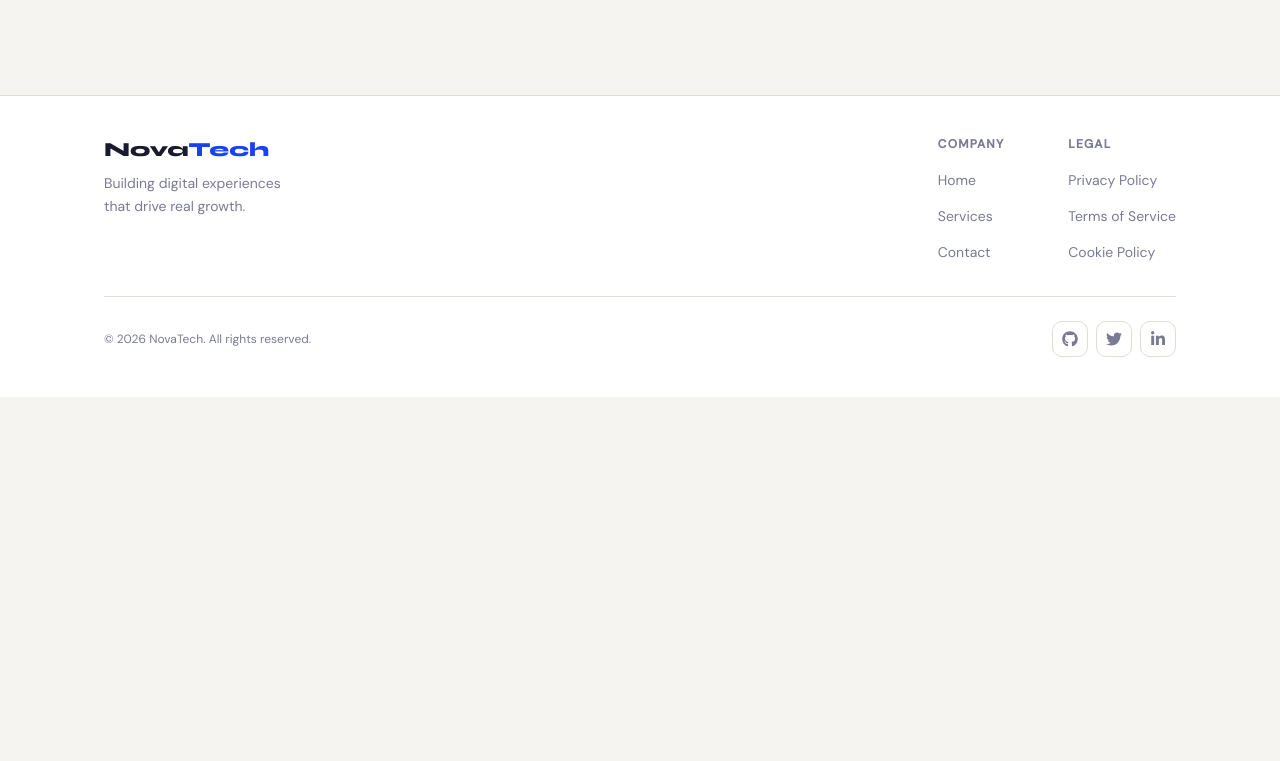
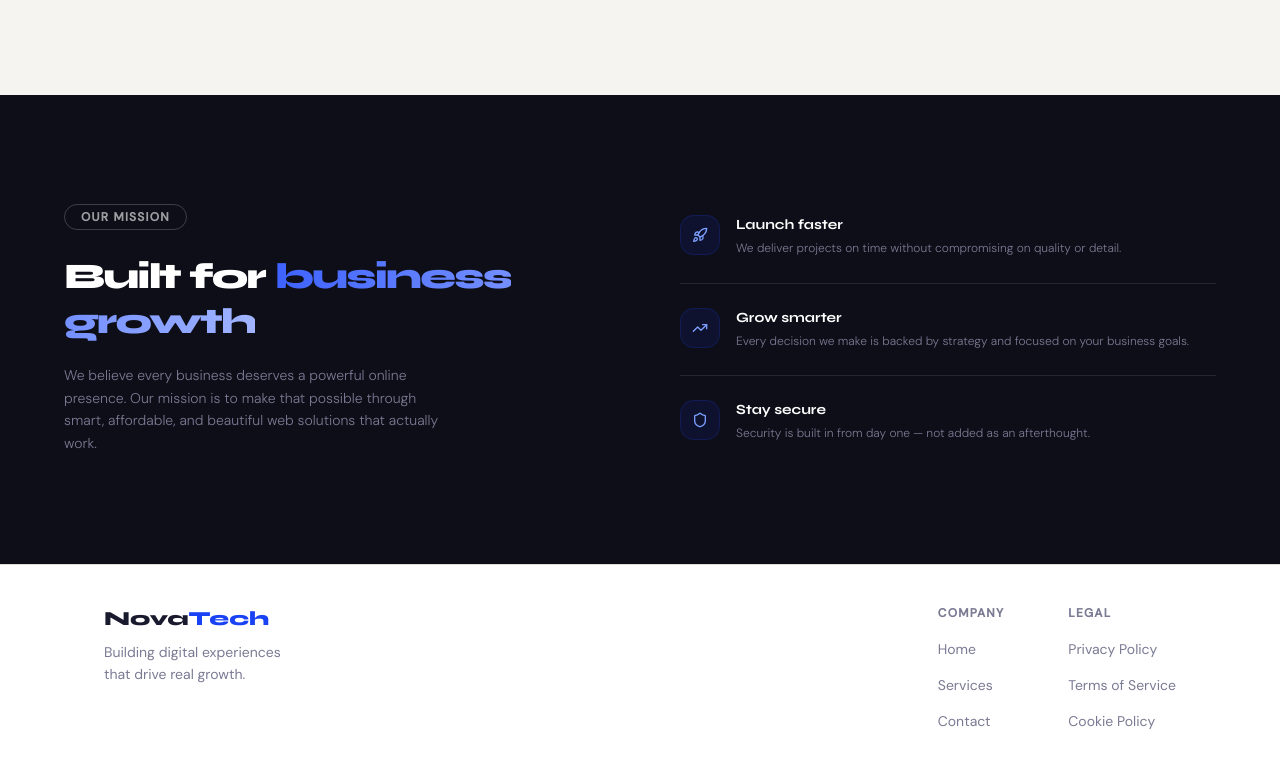
Before and after one commit to sadiksaifi9958/nova-tech-2.0, a Next.js app: page /about in a window 1280 px wide. Shown: the part 625-1386 px from the top of the page. Before the commit the page ends 1022 px from the top, so only its background shows below. Built offline with nearby package versions, Linux system fonts and the light colour scheme.

Commit message:
add About page Mission section with gradient heading and mission points

```diff
--- a/app/about/page.tsx
+++ b/app/about/page.tsx
@@ -1,10 +1,31 @@
 import React from "react";
-import { Stat } from "@/lib/types";
+import { Stat, Feature } from "@/lib/types";
+import { Rocket, TrendingUp, Shield } from "lucide-react";
+
 const stats: Stat[] = [
   { number: "50", suffix: "+", label: "Projects completed" },
   { number: "100", suffix: "+", label: "Happy clients" },
   { number: "5", suffix: "yrs", label: "Industry experience" },
 ];
+
+const missions: Feature[] = [
+  {
+    title: "Launch faster",
+    desc: "We deliver projects on time without compromising on quality or detail.",
+    icon: Rocket,
+  },
+  {
+    title: "Grow smarter",
+    desc: "Every decision we make is backed by strategy and focused on your business goals.",
+    icon: TrendingUp,
+  },
+  {
+    title: "Stay secure",
+    desc: "Security is built in from day one — not added as an afterthought.",
+    icon: Shield,
+  },
+];
+
 function page() {
   return (
     <>
@@ -43,6 +64,57 @@ function page() {
           </div>
         </div>
       </section>
+      <section className="px-[5%] py-24 bg-ink">
+        <div className="max-w-[1200px] mx-auto grid grid-cols-1 md:grid-cols-2 gap-20 items-center">
+          <div>
+            <div className="border border-white/20 text-white/60 text-xs font-bold uppercase tracking-widest px-4 py-1 rounded-full inline-block mb-6">
+              Our Mission
+            </div>
+            <h2 className="text-3xl md:text-4xl font-extrabold tracking-tighter text-white leading-tight mb-5">
+              Built for{" "}
+              <span
+                style={{
+                  background: "linear-gradient(90deg, #3d62ff, #a0b4ff)",
+                  WebkitBackgroundClip: "text",
+                  backgroundClip: "text",
+                  WebkitTextFillColor: "transparent",
+                  color: "transparent",
+                }}
+              >
+                business growth
+              </span>
+            </h2>
+            <p className="text-sm text-muted-foreground font-light leading-relaxed max-w-sm">
+              We believe every business deserves a powerful online presence. Our
+              mission is to make that possible through smart, affordable, and
+              beautiful web solutions that actually work.
+            </p>
+          </div>
+          <div className="flex flex-col">
+            {missions.map((item) => {
+              const Icon = item.icon;
+              return (
+                <div
+                  className="flex items-start gap-4 py-6 border-b border-white/10 last:border-0"
+                  key={item.title}
+                >
+                  <div className="w-10 h-10 rounded-xl bg-primary/10 border border-primary/20 flex items-center justify-center shrink-0">
+                    <Icon className="w-4 h-4 text-[#7da0ff]" />
+                  </div>
+                  <div>
+                    <h3 className="text-sm font-bold text-white mb-1">
+                      {item.title}
+                    </h3>
+                    <p className="text-xs text-muted-foreground font-light leading-relaxed">
+                      {item.desc}
+                    </p>
+                  </div>
+                </div>
+              );
+            })}
+          </div>
+        </div>
+      </section>
     </>
   );
 }
```
